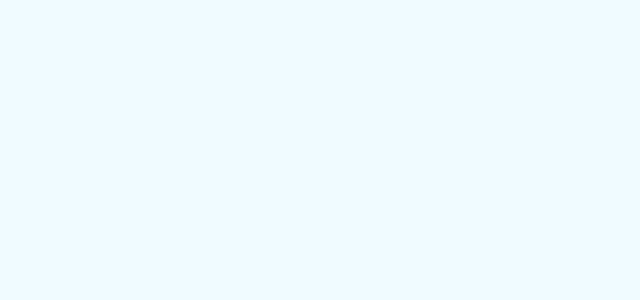
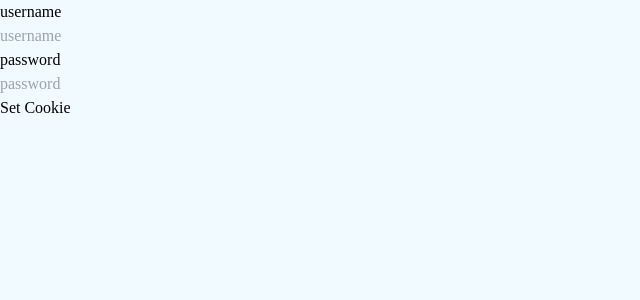
Before and after one commit to bendaacz/czuolingo, a React (Vite) app: page /login in a window 1280 px wide. Before the commit this address had no page. Shown: the top 300 px of the page, without its empty margins (0-640 px from the left). Built offline with nearby package versions, Linux system fonts and the light colour scheme; a web font is replaced by a local one.

Commit message:
feat: simple login mechanism and cookies added
on verification of the credentials with the database the query just prints a console.log. NO protection was added so far!

```diff
--- a/package.json
+++ b/package.json
@@ -11,8 +11,10 @@
   },
   "dependencies": {
     "@ramonak/react-progress-bar": "^5.2.0",
+    "axios": "^1.7.2",
     "concurrently": "^8.2.2",
     "react": "^18.2.0",
+    "react-cookie": "^7.1.4",
     "react-dom": "^18.3.1",
     "react-router-dom": "^6.23.0",
     "react-timer-hook": "^3.0.7"
--- a/src/App.jsx
+++ b/src/App.jsx
@@ -1,6 +1,7 @@
 import { BrowserRouter, Routes, Route } from 'react-router-dom';
 import Start from "./pages/start/index";
 import Prislovi1 from "./pages/exercises/prislovi1/index";
+import LogIn from "./pages/login/index";
 import "./index.css";
 import Practice from './pages/practice';
 
@@ -10,6 +11,7 @@ export default function App() {
             <BrowserRouter>
                 <Routes>
                     <Route path="/" element={<Start />} />
+                    <Route path="/login" element={<LogIn />} />
                     <Route path='/practice' element={<Practice />} />
                     <Route path='/prislovi1' element={<Prislovi1 />} />
                 </Routes>
--- a/src/main.jsx
+++ b/src/main.jsx
@@ -1,11 +1,13 @@
 import React from "react";
 import ReactDOM from "react-dom/client";
-/* import "./index.css"; */
+import { CookiesProvider } from "react-cookie";
 import App from "./App";
 
 const root = ReactDOM.createRoot(document.getElementById("root"));
 root.render(
-    <React.StrictMode>
-        <App />
-    </React.StrictMode>
+    <CookiesProvider>
+        <React.StrictMode>
+            <App />
+        </React.StrictMode>
+    </CookiesProvider>
 );
--- /dev/null
+++ b/src/pages/login/index.jsx
@@ -0,0 +1,69 @@
+import { useCookies } from 'react-cookie';
+import { useState, navigate } from "react";
+import axios from "axios";
+
+export default function LogIn() {
+    const [username, setUsername] = useState("");
+    const [password, setPassword] = useState("");
+    const [cookies, setCookie] = useCookies(['user']);
+    const [hash, setHash] = useState(null);
+
+    const getHash = async (password) => {
+        try {
+            const response = await fetch('http://localhost:5174/api/hash/' + password);
+            if (!response.ok) {
+                throw new Error('Odezva serveru nebyla OK.');
+            }
+            const data = await response.json();
+            setHash(data.hash);
+            return data.hash;
+        } catch (error) {
+            console.error('Problém při stahování dat:', error);
+            return null;
+        }
+    };
+
+    const onClick = async () => {
+        handleUsername()
+        handleHash()
+        checkCredentials()
+    }
+
+    const checkCredentials = async () => {
+        const response = await axios.post('http://localhost:5174/login', { username, hash });
+        if (response.status === 200) {
+            console.log("Logged in!") // IMPLEMENT SUCCESSFUL LOGIN LOGIC HERE
+        }
+    }
+
+    const handleUsername = async () => {
+        setCookie("username", username);
+    }
+
+    const handleHash = async () => {
+        const hash = await getHash(password);
+        if (hash) {
+            setCookie('password', hash, { path: '/' });
+        }
+    };
+
+    return (
+        <div>
+            <h1>username</h1>
+            <input
+                placeholder="username"
+                value={username}
+                onChange={(e) => setUsername(e.target.value)}
+            />
+            <h1>password</h1>
+            <input
+                placeholder="password"
+                value={password}
+                onChange={(e) => setPassword(e.target.value)}
+            />
+            <div>
+                <button onClick={onClick}>Set Cookie</button>
+            </div>
+        </div>
+    )
+}
```
Also changed, not shown: 2 other files (tests, documents, lock files or other folders).
